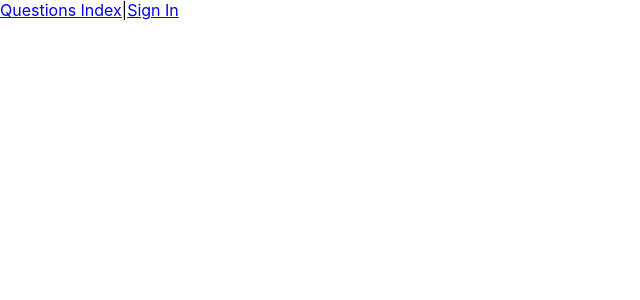
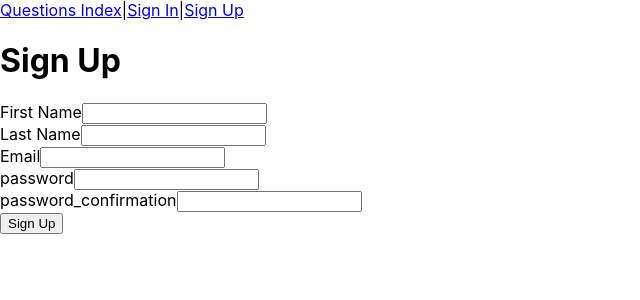
Before and after one commit to CodeCoreYVR/awesome_answers_react_may_2021, a React (Create React App) app in the folder awesome-answers-react-client/: page /sign_up in a window 1280 px wide. Shown: the top 300 px of the page, without its empty margins (0-640 px from the left). Built offline with nearby package versions, Linux system fonts and the light colour scheme; no server answers.

Commit message:
Add Sign Up functionality

```diff
--- a/awesome-answers-react-client/src/App.js
+++ b/awesome-answers-react-client/src/App.js
@@ -10,6 +10,7 @@
 import NewQuestionPage from './components/NewQuestionPage';
 import SignInPage from './components/SignInPage';
 import AuthRoute from './components/AuthRoute';
+import SignUpPage from './components/SignUpPage';
 
 // function App() {
 //   return (
@@ -65,6 +66,10 @@
           //Make sure to pass them to the component as well
           render={(routeProps) => <SignInPage {...routeProps} onSignIn={this.getCurrentUser} />}
           />
+          <Route
+          exact path='/sign_up'
+          render={(routeProps) => <SignUpPage {...routeProps} onSignUp={this.getCurrentUser} />}
+          />
           <Route exact path='/questions'>
             <QuestionIndexPage />
           </Route>
--- a/awesome-answers-react-client/src/components/NavBar.js
+++ b/awesome-answers-react-client/src/components/NavBar.js
@@ -24,7 +24,11 @@
                 <button onClick={handleSignOut}>Sign Out</button>
             </React.Fragment>
         ) : (
-            <NavLink to='sign_in'>Sign In</NavLink>
+            <>
+            <NavLink to='/sign_in'>Sign In</NavLink>
+            |
+            <NavLink to='/sign_up'>Sign Up</NavLink>
+            </>
         )
     }
     </nav>
--- /dev/null
+++ b/awesome-answers-react-client/src/components/SignUpPage.js
@@ -0,0 +1,56 @@
+import React from 'react';
+import { User } from '../requests';
+
+const SignUpPage = (props) => {
+    const { onSignUp } = props
+
+    const handleSubmit = event => {
+        const { currentTarget } = event
+        event.preventDefault()
+        const formData = new FormData(currentTarget)
+        const params = {
+            first_name: formData.get('first_name'),
+            last_name: formData.get('last_name'),
+            email: formData.get('email'),
+            password: formData.get('password'),
+            password_confirmation: formData.get('password_confirmation'),
+        }
+        User.create(params).then(user => {
+            if (user?.id) {
+                onSignUp() //store user in App state
+                props.history.push('/questions') //navigate to index
+            }
+        })
+    }
+    return(
+        <main>
+            <h1>Sign Up</h1>
+            <form onSubmit={handleSubmit}>
+                <div>
+                    <label htmlFor="first_name">First Name</label>
+                    <input type="first_name" name="first_name" id="first_name" />
+                </div>
+                <div>
+                    <label htmlFor="last_name">Last Name</label>
+                    <input type="last_name" name="last_name" id="last_name" />
+                </div>
+                <div>
+                    <label htmlFor="email">Email</label>
+                    <input type="email" name="email" id="email" />
+                </div>
+                <div>
+                    <label htmlFor="password">password</label>
+                    <input type="password" name="password" id="password" />
+                </div>
+                <div>
+                    <label htmlFor="password_confirmation">password_confirmation</label>
+                    <input type="password" name="password_confirmation" id="password_confirmation" />
+                </div>
+                <input type="submit" value="Sign Up" />
+
+            </form>
+        </main>
+    )
+}
+
+export default SignUpPage;
--- a/awesome-answers-react-client/src/requests.js
+++ b/awesome-answers-react-client/src/requests.js
@@ -76,5 +76,15 @@
         return fetch(`${BASE_URL}/users/current`, {
             credentials: 'include'
         }).then(res => res.json())
+    },
+    create(params){
+        return fetch(`${BASE_URL}/users`, {
+            method: 'POST',
+            credentials: 'include',
+            headers: {
+            'Content-Type':'application/json'
+            },
+            body: JSON.stringify({ user: params })
+        }).then(res => res.json())
     }
 }
```
